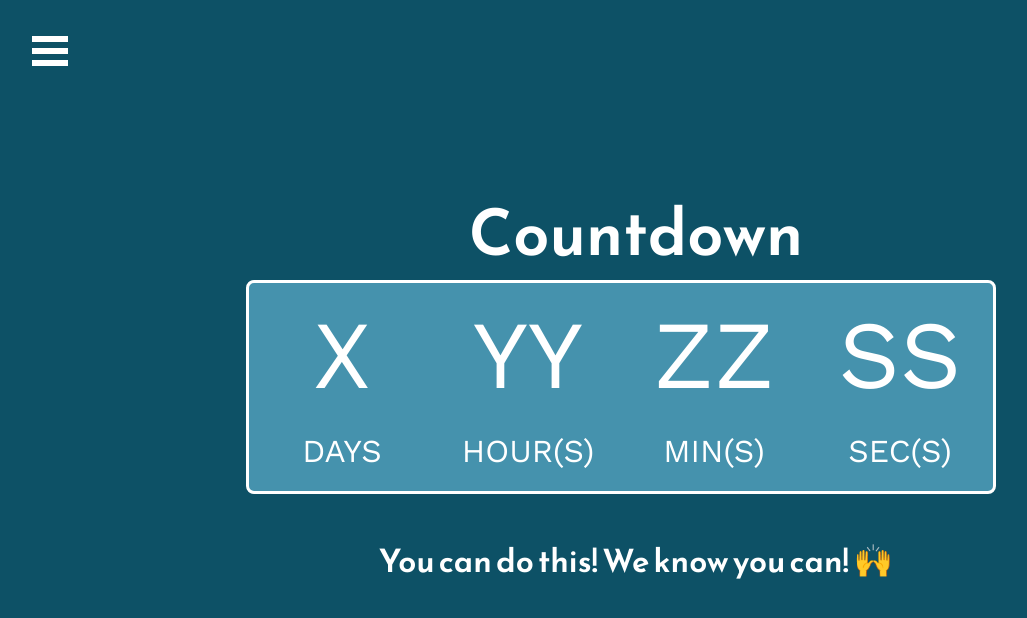
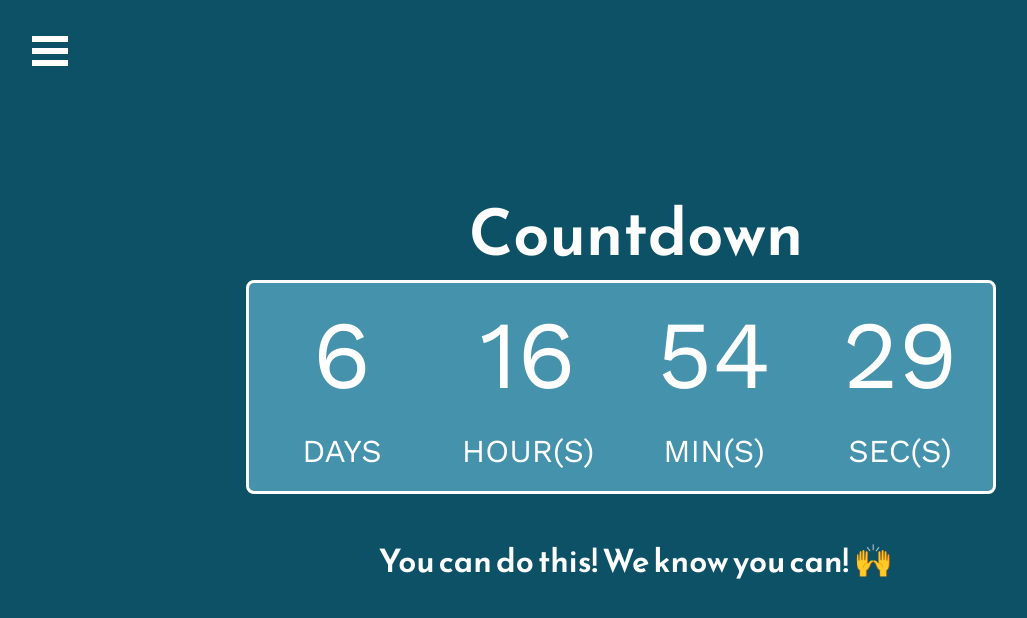
Before and after one commit to SDHacks/live-2018, a React (Create React App) app: page /countdown in a window 1280 px wide. Shown: the top 618 px of the page, without its empty margins (4-1031 px from the left). Built offline with nearby package versions, Linux system fonts and the light colour scheme.

Commit message:
Completed Countdown Component

```diff
--- a/src/views/Countdown/index.js
+++ b/src/views/Countdown/index.js
@@ -1,18 +1,59 @@
 import React, { Component } from 'react';
 
 class Countdown extends Component {
+
+    constructor(props) {
+        super(props);
+
+        this.state = {
+            endDate: new Date('October 14, 2018 17:00:00'),
+            days: 0,
+            hours: 0,
+            minutes: 0,
+            seconds: 0
+        }
+    }
+
+    componentWillMount() {
+        this.getTimeUntil(this.state.endDate);
+    }
+
+    componentDidMount() {
+        setInterval(() => this.getTimeUntil(this.state.endDate), 1000);
+    }
+
+    getTimeUntil() {
+        const time = this.state.endDate - Date.now();
+
+        if (time < 0) {
+            this.setState({
+                days: 0,
+                hours: 0,
+                minutes: 0,
+                seconds: 0
+            })
+        }
+        else {
+            const seconds = Math.floor((time/1000)%60);
+            const minutes = Math.floor((time/1000/60)%60);
+            const hours = Math.floor((time/(1000*60*60))%24);
+            const days = Math.floor(time/(1000*60*60*24));
+
+            this.setState({ days, hours, minutes, seconds });
+        }
+    }
 
     render() {
         return (
             <div class="countdown d-flex container m-0 justify-content-center flex-column align-items-center">
                 <div class="countdown__row">
-                    <div class="text-center">
+                    <div className="text-center">
                         <h1 className="countdown__header">Countdown </h1>
                     </div>
-                    <div class="countdown__container w-100 row">
-                        <div class="col-md">
+                    <div className="countdown__container w-100 row">
+                        <div className="col-md">
                             <div className="countdown__num">
-                                X
+                                {this.state.days}
                             </div>
                             <div className="countdown__sub">
                                 DAYS
@@ -20,7 +61,7 @@ class Countdown extends Component {
                         </div>
                         <div class="col-md">
                             <div className="countdown__num">
-                                YY
+                                {this.state.hours}
                             </div>
                             <div className="countdown__sub">
                                 HOUR(S)
@@ -28,7 +69,7 @@ class Countdown extends Component {
                         </div>
                         <div class="col-md">
                             <div className="countdown__num">
-                                ZZ
+                                {this.state.minutes}
                             </div>
                             <div className="countdown__sub">
                                 MIN(S)
@@ -36,7 +77,7 @@ class Countdown extends Component {
                         </div>
                         <div class="col-md">
                             <div className="countdown__num">
-                                SS
+                                {this.state.seconds}
                             </div>
                             <div className="countdown__sub">
                                 SEC(S)
```
